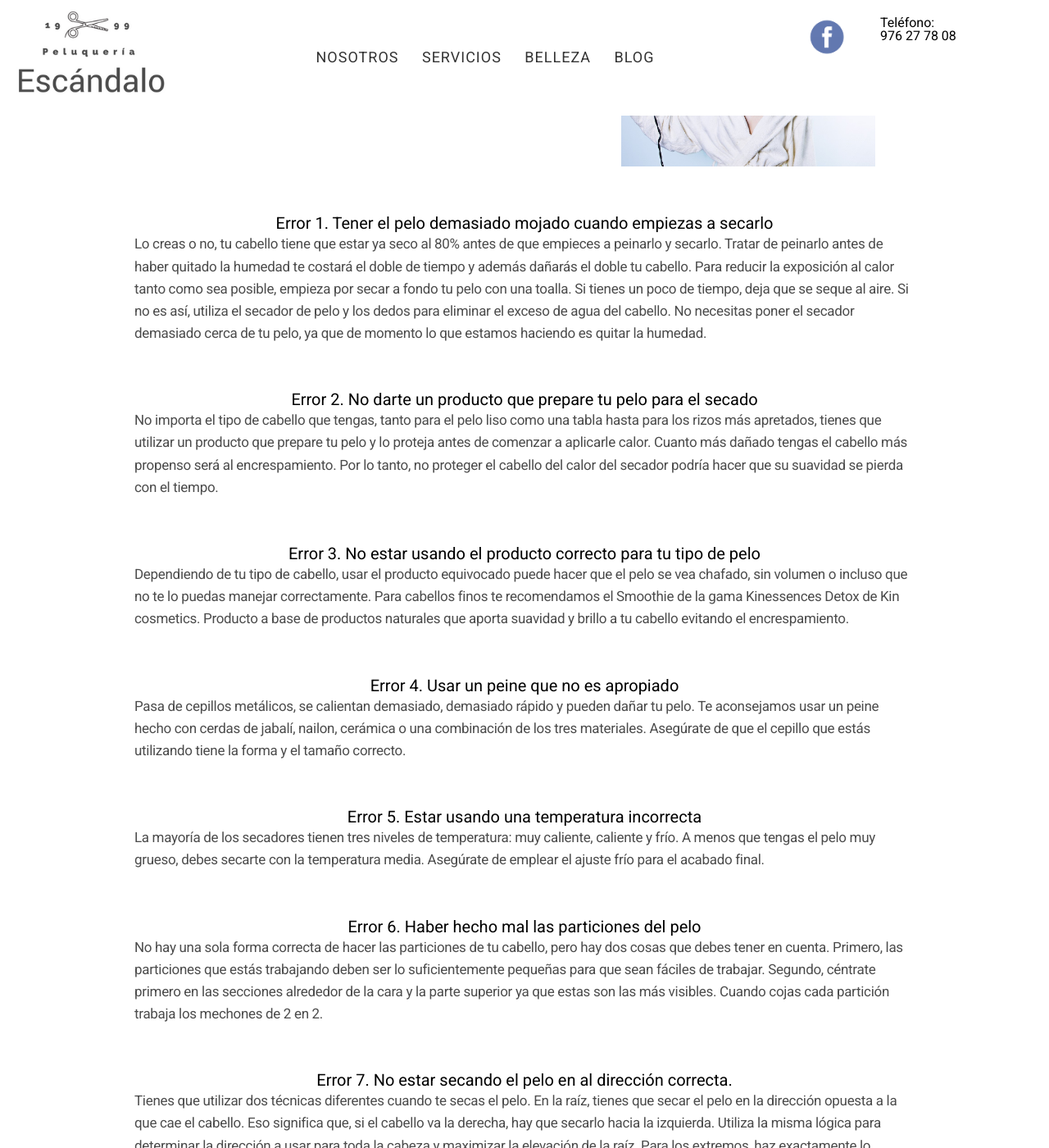
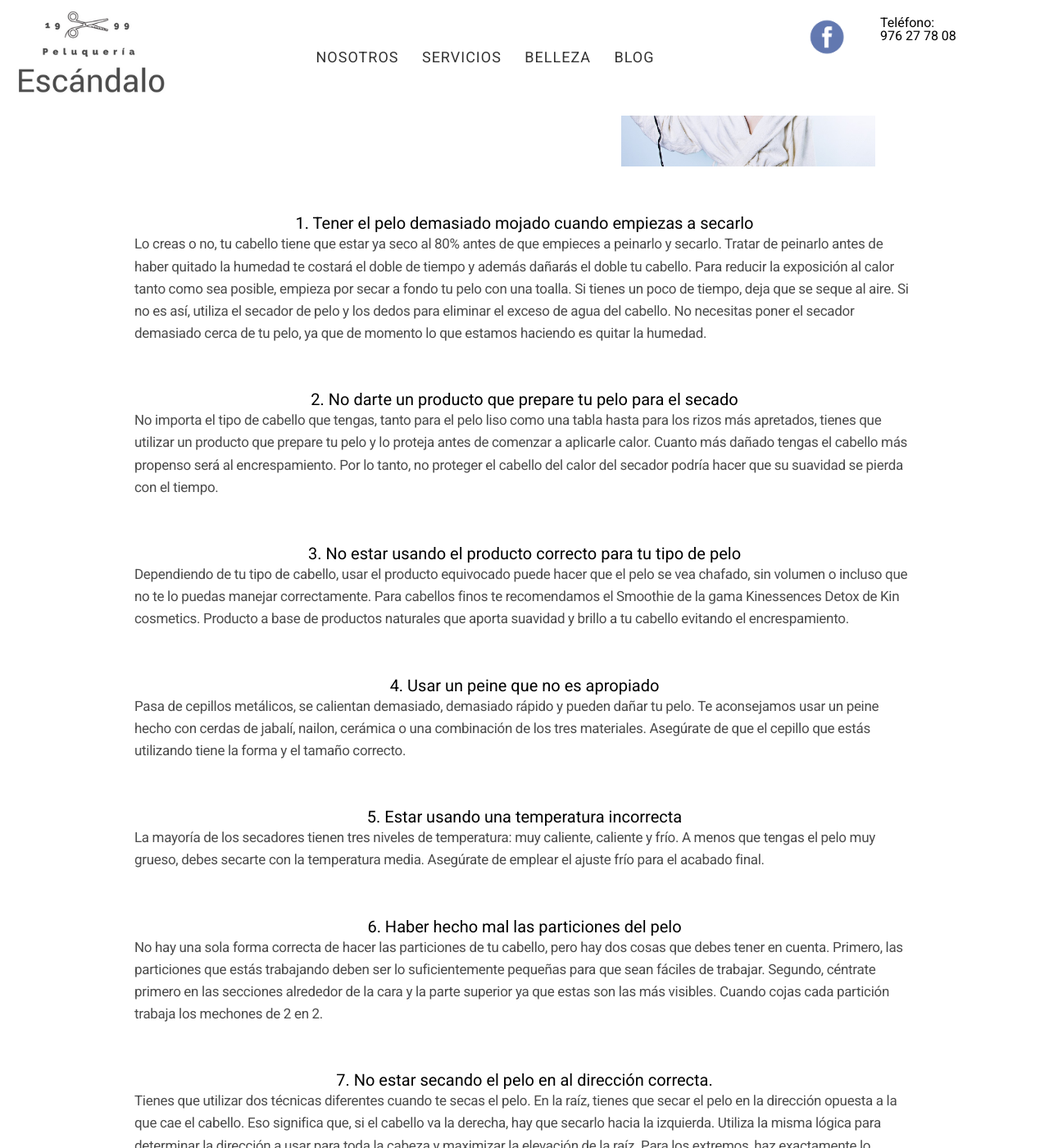
Before and after one commit to peluqueriaescandalo/peluqueriaescandalo.github.io, a Jekyll site: the page built from _posts/2016-10-25-Errores-que-puedes-estar.md, in a window 1280 px wide and 1400 px high, scrolled down 276 px. Shown: the whole window at 82% size. Built offline with Jekyll 4.4.1, drawn with Linux system fonts in a browser that asks for light colours; some of the changed text lies outside the part shown.

Commit message:
content modified

```diff
--- a/_posts/2016-10-25-Errores-que-puedes-estar.md
+++ b/_posts/2016-10-25-Errores-que-puedes-estar.md
@@ -13,38 +13,38 @@ image: "errores-secandote-pelo.png"
  <div>
     <img src="img/secarse-el-pelo.jpg" width="310" height="auto" alt="Errores cuando te secas el pelo">
  </div>
-   <h3>Error 1. Tener el pelo demasiado mojado cuando empiezas a secarlo</h3>
+   <h3>1. Tener el pelo demasiado mojado cuando empiezas a secarlo</h3>
    <p>
     Lo creas o no, tu cabello tiene que estar ya seco al 80% antes de que empieces a peinarlo y secarlo. Tratar de peinarlo antes de haber quitado la humedad te costará el doble de tiempo y además dañarás el doble tu cabello. Para reducir la exposición al calor tanto como sea posible, empieza por secar a fondo tu pelo con una toalla. Si tienes un poco de tiempo, deja que se seque al aire. Si no es así, utiliza el secador de pelo y los dedos para eliminar el exceso de agua del cabello. No necesitas poner el secador demasiado cerca de tu pelo, ya que de momento lo que estamos haciendo es quitar la humedad.
    </p>
-   <h3> Error 2. No darte un producto que prepare tu pelo para el secado</h3>
+   <h3>2. No darte un producto que prepare tu pelo para el secado</h3>
    <p>
     No importa el tipo de cabello que tengas, tanto para el pelo liso como una tabla hasta para los rizos más apretados, tienes que utilizar un producto que prepare tu pelo y lo proteja antes de comenzar a aplicarle calor. Cuanto más dañado tengas el cabello más propenso será al encrespamiento. Por lo tanto, no proteger el cabello del calor del secador podría hacer que su suavidad se pierda con el tiempo.
    </p>
-   <h3> Error 3. No estar usando el producto correcto para tu tipo de pelo</h3>
+   <h3>3. No estar usando el producto correcto para tu tipo de pelo</h3>
    <p>
     Dependiendo de tu tipo de cabello, usar el producto equivocado puede hacer que el pelo se vea chafado, sin volumen  o incluso que no te lo puedas manejar correctamente. Para cabellos finos te recomendamos el Smoothie de la gama Kinessences Detox de Kin cosmetics. Producto a base de productos naturales que aporta suavidad y brillo a tu cabello evitando el encrespamiento.
    </p>
-   <h3> Error 4. Usar un peine que no es apropiado</h3>
+   <h3>4. Usar un peine que no es apropiado</h3>
    <p>
     Pasa de cepillos metálicos, se calientan demasiado, demasiado rápido y pueden dañar tu pelo. Te aconsejamos usar un peine hecho con cerdas de jabalí, nailon, cerámica o una combinación de los tres materiales. Asegúrate de que el cepillo que estás utilizando tiene la forma y el tamaño correcto.
    </p>
-   <h3> Error 5. Estar usando una temperatura incorrecta</h3>
+   <h3>5. Estar usando una temperatura incorrecta</h3>
    <p>
     La mayoría de los secadores tienen tres niveles de temperatura: muy caliente, caliente y frío. A menos que tengas el pelo muy grueso, debes secarte con la temperatura media. Asegúrate de emplear el ajuste frío para el acabado final.
   </p>
-  <h3> Error 6. Haber hecho mal las particiones del pelo</h3>
+  <h3>6. Haber hecho mal las particiones del pelo</h3>
   <p>
     No hay una sola forma correcta de hacer las particiones de tu cabello, pero hay dos cosas que debes tener en cuenta.
     Primero, las particiones que estás trabajando deben ser lo suficientemente pequeñas para que sean fáciles de trabajar.
     Segundo, céntrate primero en las secciones alrededor de la cara y la parte superior ya que estas son las  más visibles.
     Cuando cojas cada partición trabaja los mechones de 2 en 2.
   </p>
-  <h3> Error 7. No estar secando el pelo en al dirección correcta.</h3>
+  <h3>7. No estar secando el pelo en al dirección correcta.</h3>
   <p>
     Tienes que utilizar dos técnicas diferentes cuando te secas el pelo. En la raíz, tienes que secar el pelo en la dirección opuesta a la que cae el cabello. Eso significa que, si el cabello va la derecha, hay que secarlo hacia la izquierda. Utiliza la misma lógica para determinar la dirección a usar para toda la cabeza y maximizar la elevación de la raíz. Para los extremos, haz exactamente lo contrario y seca el pelo hacia abajo. Esto le dará la máxima suavidad.
   </p>
-  <h3> Error 8. No usar la boquilla del secador.</h3>
+  <h3>8. No usar la boquilla del secador.</h3>
   <p>
    La boquilla extraíble de tu secador de pelo puede parecer un extra innecesario, pero, en realidad, hace que la dirección y la concentración  del aire sea muy precisa, lo que puede ser de gran ayuda para evitar el error 7.
    </p>
```
